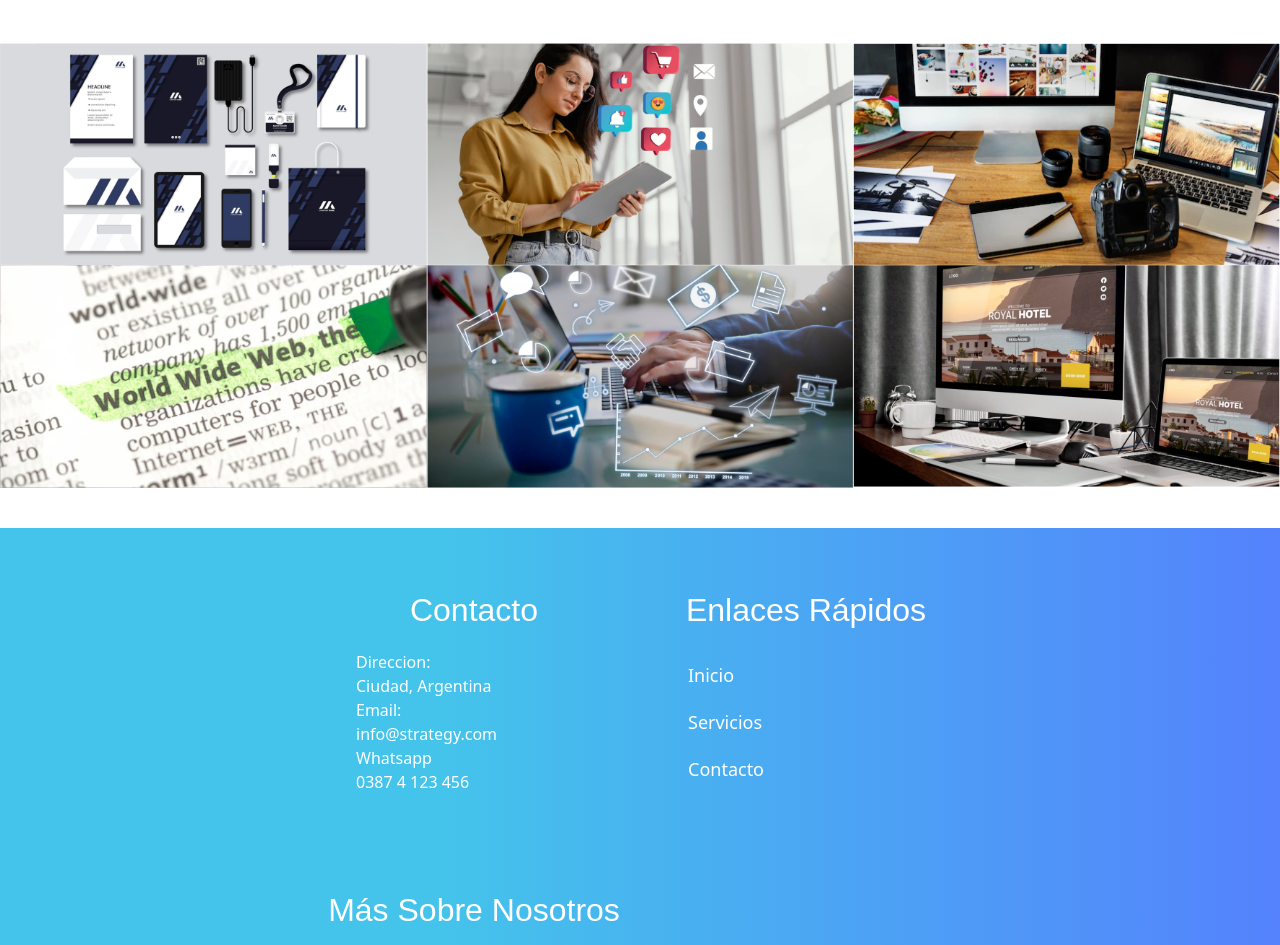
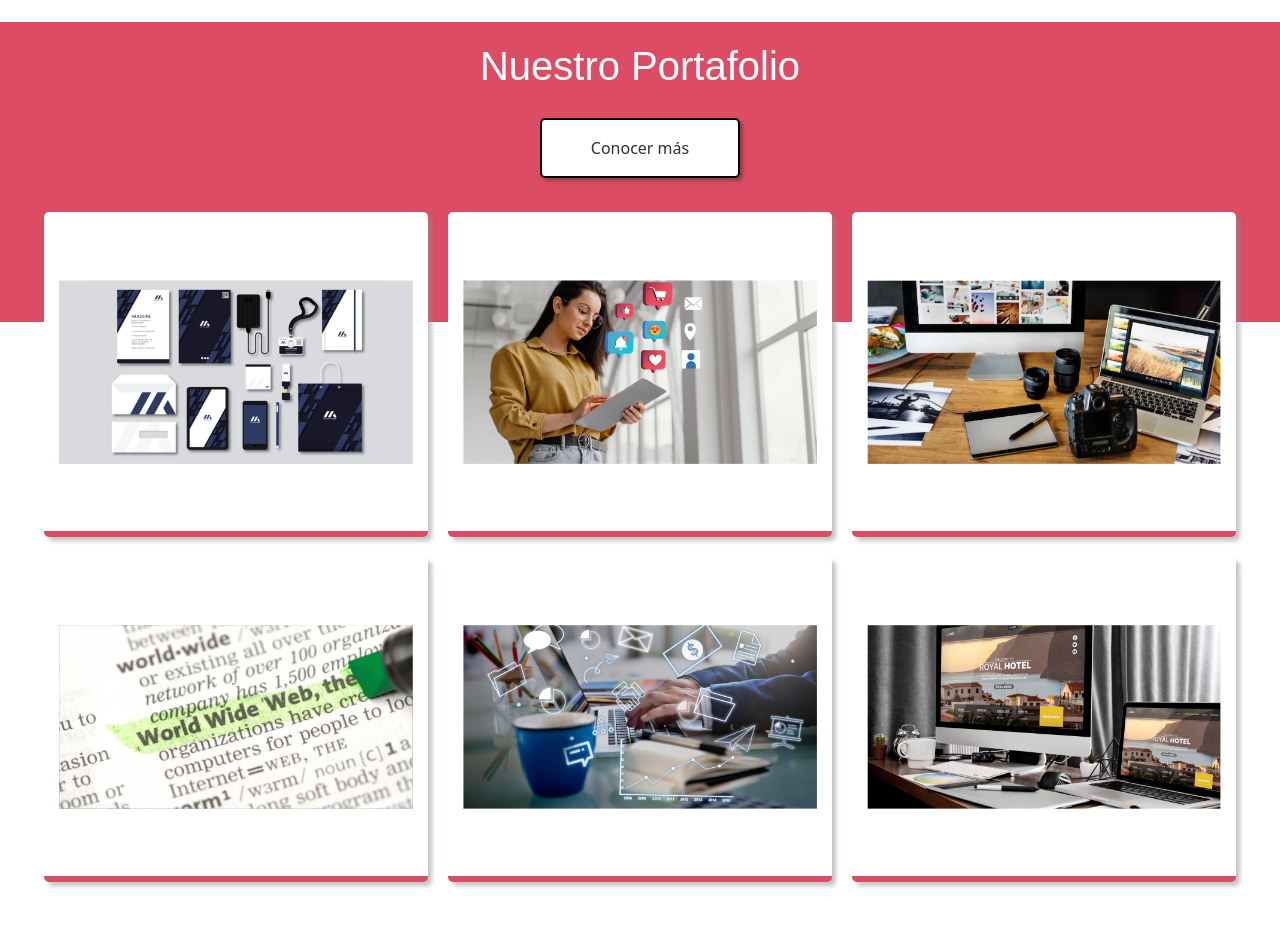
Before and after one commit to JuanCyber047/JuanCyber047.github.io, a plain HTML site: page index.html in a window 1280 px wide. Shown: the part 1628-2573 px from the top of the page. Drawn offline with nearby package versions, Linux system fonts and the light colour scheme.

Commit message:
FIXED ADD 02

```diff
--- a/css/style.css
+++ b/css/style.css
@@ -36,11 +36,6 @@ h4{
     margin: 20px;
 }
 
-.grid-layout{
-    display: grid;
-    grid-template-columns: repeat(3, 1fr);
-}
-
 img{
     max-width: 100%;
 }
@@ -63,8 +58,13 @@ section {
     padding-bottom: 40px;
     text-align: center;
     color: #fff;
+    align-items: center;
 }
 
+.header_strong{
+	font-size: 40px;
+	font-family: sans-serif;
+}
 
 
 /*------------------------Nosotros-----------------------------*/
@@ -497,3 +497,92 @@ text-align: center;
       grid-template-columns: repeat(3, 1fr);
   }
 }
+
+
+
+
+
+/*---------------------------------------------------SEC_3 PORTAFOLIO*/
+.sec_3 {
+	text-align: center;
+}
+.sec_3_h1{
+	background-color: #DC4C64;
+	height: 300px;
+	color: #303030;
+}
+.sec_3_h1 h1{
+	font-size: 40px;
+	padding: 20px;
+  color: #fff;
+}
+.sec_3_contenedor_cajas{
+	position: relative;
+	bottom: 130px;
+}
+.sec_3_C1 strong, .sec_3_C2 strong, .sec_3_C3 strong{
+	font-size: 20px;
+	color: #303030;
+}
+.sec_3_C1 p, .sec_3_C2 p, .sec_3_C3 p{
+	color: #303030;
+}
+.sec_3_C1, .sec_3_C2, .sec_3_C3{
+	display: flex;
+	flex-direction: column;
+	justify-content: center;
+	align-items: center;
+	margin: 10px 30px 0 30px;
+	padding: 15px;
+	border-radius: 5px;
+	background-color: #ffffff;
+	border-bottom: 6px solid #DC4C64;
+	box-shadow: 4px 4px 4px  #8d8d8d83;
+}
+.sec_3 img{
+	width: 100%;
+}
+
+
+.boton1{
+	width: 200px;
+	height: 60px;
+	border-radius: 5px;
+	border-style: none;
+	background-color: #ffffff;
+	border: 2px solid black;
+	box-shadow:  3px 3px 3px #2b2a2a63;
+	color: #303030;
+}
+
+
+
+@media(min-width: 768px){
+	.sec_3_contenedor_cajas{
+		display: flex;
+		justify-content: center;
+		align-items: center;
+		flex-wrap: wrap;
+	}
+	.sec_3_C1, .sec_3_C2 , .sec_3_C3{
+		width: 60%;
+	}
+	.header_text .img1{
+		width: 400px;
+	}
+	#arriba{
+		margin-left: 50px;
+	}
+}
+
+@media(min-width: 1024px){
+
+	.sec_3_C1, .sec_3_C2 , .sec_3_C3{
+		width: 30%;
+
+		margin:20px 10px 0px 10px;
+	}
+	.sec_3_C1, .sec_3_C2, .sec_3_C3{
+		height: 325px;
+	}
+}
--- a/index.html
+++ b/index.html
@@ -41,47 +41,43 @@
         </div>
       </nav>
     </div>
-  </header>
+    <div class="">
+			<div class="">
 
-  <main>
         <div id="carouselExampleInterval" class="carousel slide" data-bs-ride="carousel">
           <div class="carousel-inner">
-        <div class="carousel-item active" data-bs-interval="4000">
+            <div class="carousel-item active" data-bs-interval="10000">
               <img src="images/3marketing.png" class="w-50" alt="...">
               <br>
+              <strong class="header_strong">Marketing Digital</strong>
+            </div>
+            <div class="carousel-item" data-bs-interval="2000">
+              <img src="images/1diseño.png" class="w-50" alt="...">
               <br>
-          <h4>Marketing Digital</h4>
-          <div class="carousel-caption d-none d-md-block">
+              <strong class="header_strong">Traducción Pública</strong>
+            </div>
+            <div class="carousel-item">
+              <img src="images/2adonday.png" class="w-50" alt="...">
+              <br>
+              <strong class="header_strong">Diseño Digital</strong>
             </div>
           </div>
-        <div class="carousel-item" data-bs-interval="2000">
-          <img src="images/2adonday.png" class="w-50" alt="...">
-          <br>
-          <br>
-          <h4>Traducción Pública</h4>
-          <div class="carousel-caption d-none d-md-block">
-          </div>
-        </div>
-        <div class="carousel-item">
-          <img src="images/1diseño.png" class="w-50" alt="...">
-          <br>
-          <br>
-          <h4>Diseño Digital</h4>
-          <div class="carousel-caption d-none d-md-block">
-          </div>
-        </div>
-      </div>
-      <button class="carousel-control-prev" type="button" data-bs-target="#carouselExampleInterval"
-        data-bs-slide="prev">
+          <button class="carousel-control-prev" type="button" data-bs-target="#carouselExampleInterval" data-bs-slide="prev">
             <span class="carousel-control-prev-icon" aria-hidden="true"></span>
             <span class="visually-hidden">Previous</span>
           </button>
-      <button class="carousel-control-next" type="button" data-bs-target="#carouselExampleInterval"
-        data-bs-slide="next">
+          <button class="carousel-control-next" type="button" data-bs-target="#carouselExampleInterval" data-bs-slide="next">
             <span class="carousel-control-next-icon" aria-hidden="true"></span>
             <span class="visually-hidden">Next</span>
           </button>
         </div>
+
+			</div>
+		</div>
+  </header>
+
+  <main>
+
 
     <div class="container">
       <h3 class="titulo">Llevamos Tu Empresa a los Medios Digitales</h3>
@@ -117,27 +113,36 @@
       </div>
     </div>
 
-
-    <section class="grid-layout">
-      <div>
-        <img src="images/image01.png" alt="" width="100%">
+    <section class="sec_3">
+			<div class="sec_3_h1">
+        <h1>Nuestro Portafolio</h1>
+        <a href="portafolio.html">
+          <button class="boton1">Conocer más</button>
+        </a>
 			</div>
-      <div>
-        <img src="images/image02.png" alt="" width="100%">
+			<div class="sec_3_contenedor_cajas">
+				<div class="sec_3_C1">
+					<img src="images/image01.png" alt="">
 				</div>
-      <div>
-        <img src="images/image03.png" alt="" width="100%">
+				<div class="sec_3_C2">
+					<img src="images/image02.png" alt="">
 				</div>
-      <div>
-        <img src="images/image04.png" alt="" width="100%">
+				<div class="sec_3_C3">
+					<img src="images/image03.png" alt="">
 				</div>
-      <div>
-        <img src="images/image05.png" alt="" width="100%">
+        <div class="sec_3_C3">
+					<img src="images/image04.png" alt="">
 				</div>
-      <div>
-        <img src="images/image06.png" alt="" width="100%">
+        <div class="sec_3_C3">
+					<img src="images/image05.png" alt="">
+				</div>
+        <div class="sec_3_C3">
+					<img src="images/image06.png" alt="">
+				</div>
 			</div>
 	</section>
+
+
   </main>
 
   <footer>
```
Lines whose indentation alone changed are shown as unchanged.
